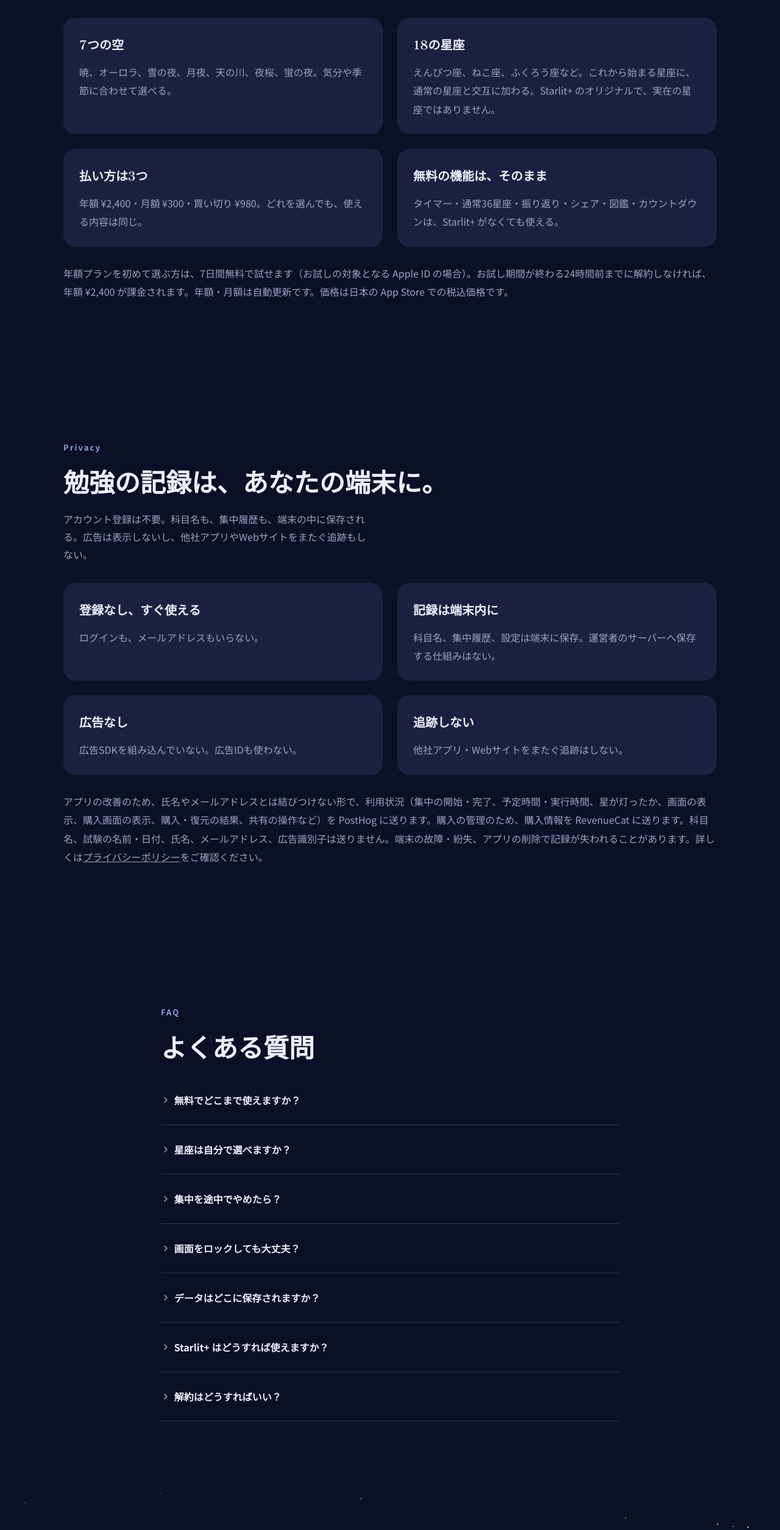
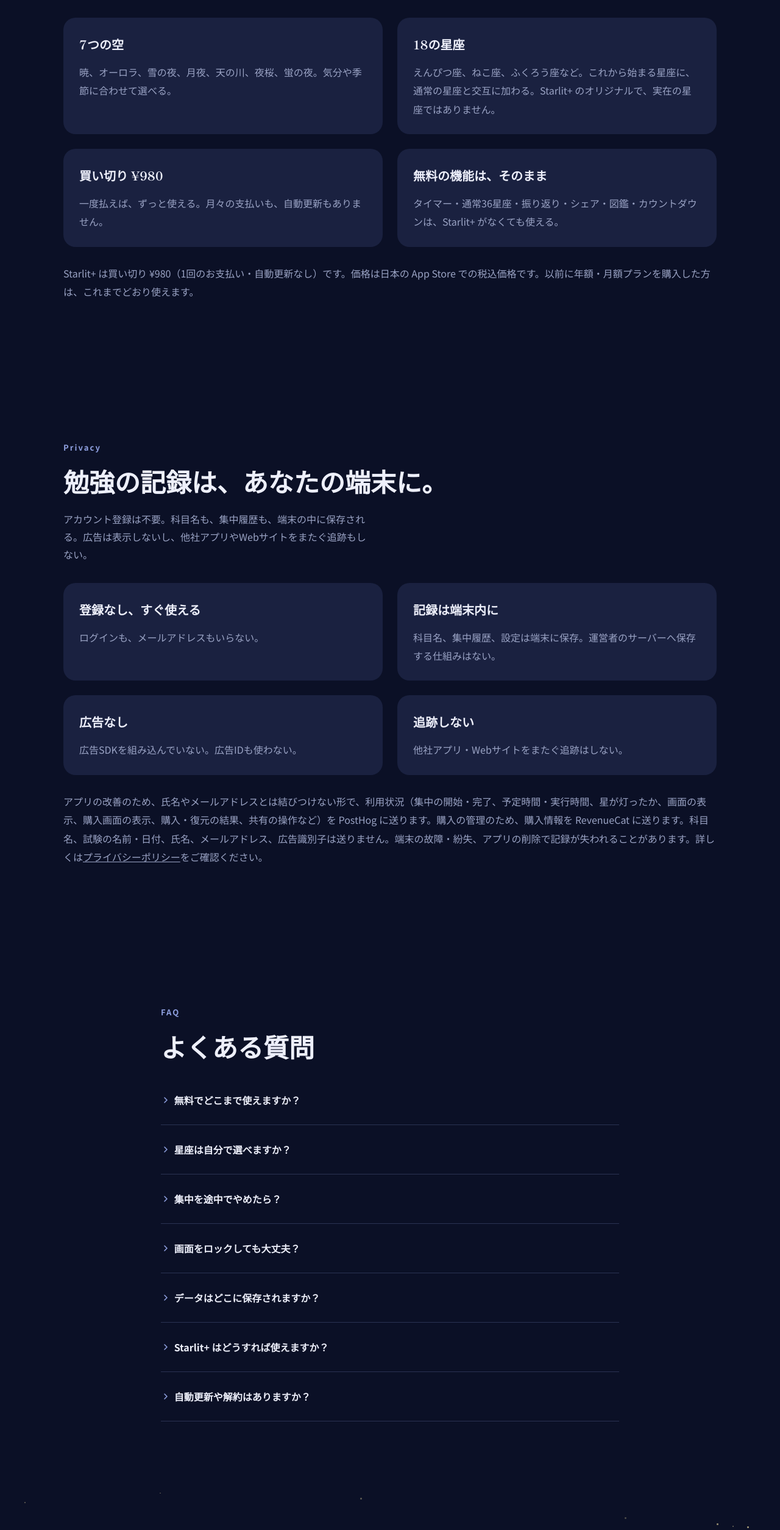
Before and after one commit to katsu345/starlit-lp, a plain HTML site: page index.html in a window 1280 px wide. Shown: the part 5321-7830 px from the top of the page at 61% size. Drawn offline with Linux system fonts and the light colour scheme.

Commit message:
LP: Starlit+ を買い切り ¥980 だけの案内にする(1.2.3 公開に合わせる)
年額・月額は新しく売らない。以前に購入した人はそのまま使える。

Co-Authored-By: Claude Fable 5.2 <noreply@anthropic.com>

```diff
--- a/index.html
+++ b/index.html
@@ -222,15 +222,15 @@
 <p>えんぴつ座、ねこ座、ふくろう座など。これから始まる星座に、通常の星座と交互に加わる。Starlit+ のオリジナルで、実在の星座ではありません。</p>
 </article>
 <article class="card">
-<h3>払い方は3つ</h3>
-<p>年額 ¥2,400・月額 ¥300・買い切り ¥980。どれを選んでも、使える内容は同じ。</p>
+<h3>買い切り ¥980</h3>
+<p>一度払えば、ずっと使える。月々の支払いも、自動更新もありません。</p>
 </article>
 <article class="card">
 <h3>無料の機能は、そのまま</h3>
 <p>タイマー・通常36星座・振り返り・シェア・図鑑・カウントダウンは、Starlit+ がなくても使える。</p>
 </article>
 </div>
-<p class="notice">年額プランを初めて選ぶ方は、7日間無料で試せます（お試しの対象となる Apple ID の場合）。お試し期間が終わる24時間前までに解約しなければ、年額 ¥2,400 が課金されます。年額・月額は自動更新です。価格は日本の App Store での税込価格です。</p>
+<p class="notice">Starlit+ は買い切り ¥980（1回のお支払い・自動更新なし）です。価格は日本の App Store での税込価格です。以前に年額・月額プランを購入した方は、これまでどおり使えます。</p>
 </div>
 </section>
 <section id="privacy">
@@ -285,11 +285,11 @@
 </details>
 <details>
 <summary>Starlit+ はどうすれば使えますか？</summary>
-<p>アプリの購入画面から、年額・月額・買い切りのどれかを選んで購入できます。年額は、初めての方なら7日間無料で試せます。</p>
+<p>アプリの購入画面から、買い切り（¥980）で購入できます。</p>
 </details>
 <details>
-<summary>解約はどうすればいい？</summary>
-<p>iPhoneの「設定」→ Apple Account →「サブスクリプション」から。期間が終わる24時間前までに解約しない限り、自動で更新されます。</p>
+<summary>自動更新や解約はありますか？</summary>
+<p>買い切りなので、自動更新も解約もありません。以前に年額・月額プランを購入した方は、iPhoneの「設定」→ Apple Account →「サブスクリプション」から解約できます。期間が終わる24時間前までに解約しない限り、自動で更新されます。</p>
 </details>
 </div>
 </section>
```
